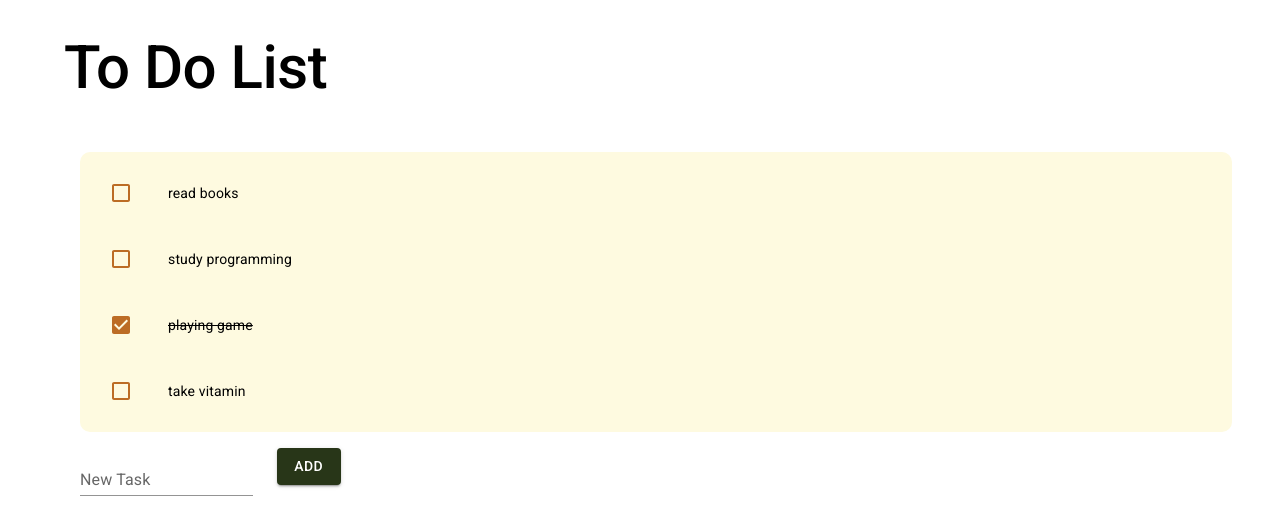
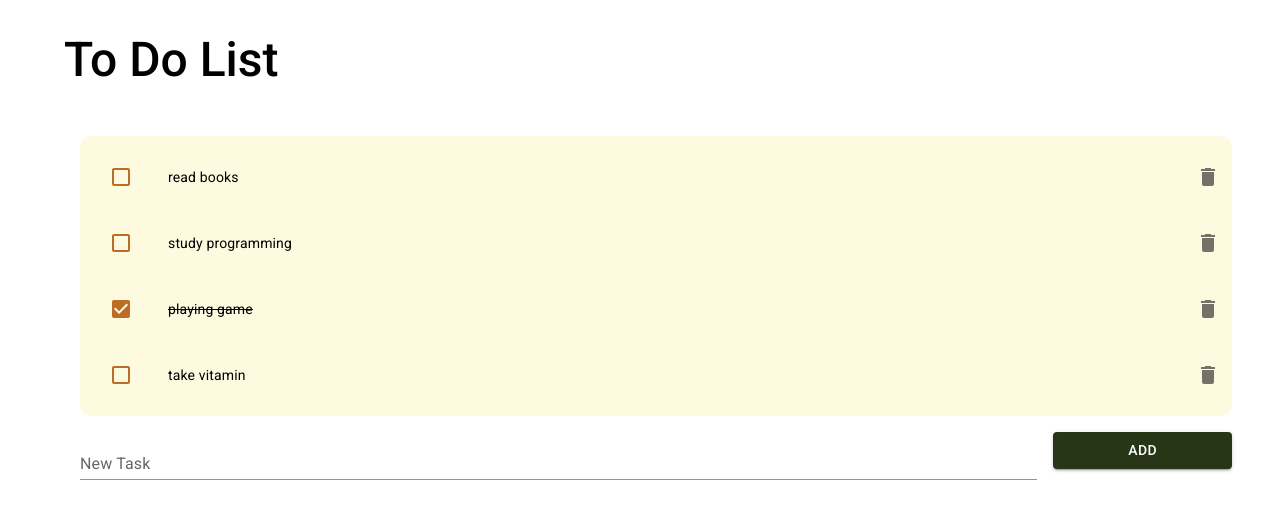
Before and after one commit to emma-kang/react-todolist, a React (Create React App) app in the folder front/: page / in a window 1280 px wide. Shown: the top 526 px of the page. Built offline with nearby package versions, Linux system fonts and the light colour scheme.

Commit message:
Modified front-end code
* change page title
* modified UI
* add delete button
* add icon package

```diff
--- a/front/package.json
+++ b/front/package.json
@@ -5,6 +5,7 @@
   "dependencies": {
     "@emotion/react": "^11.10.5",
     "@emotion/styled": "^11.10.5",
+    "@mui/icons-material": "^5.11.0",
     "@mui/material": "^5.11.3",
     "@testing-library/jest-dom": "^5.16.5",
     "@testing-library/react": "^13.4.0",
--- a/front/public/index.html
+++ b/front/public/index.html
@@ -6,7 +6,7 @@
     <meta name="theme-color" content="#000000" />
     <link rel="preconnect" href="https://fonts.googleapis.com"><link rel="preconnect" href="https://fonts.gstatic.com" crossorigin>
     <link href="https://fonts.googleapis.com/css2?family=Oswald:wght@400;500;600&family=Roboto:wght@400;500;700&display=swap" rel="stylesheet">
-    <title>React App</title>
+    <title>To Do App</title>
   </head>
   <body>
     <div id="root"></div>
--- a/front/src/components/MainContainer.js
+++ b/front/src/components/MainContainer.js
@@ -4,7 +4,7 @@ import TodoList from "./TodoList";
 export default function MainContainer() {
   return (
     <>
-      <Typography variant="h2" fontWeight={500} mt={4} mb={4}>To Do List</Typography>
+      <Typography variant="h3" fontWeight={500} mt={4} mb={4}>To Do List</Typography>
       <TodoList />
     </>
   )
--- a/front/src/components/TodoList.js
+++ b/front/src/components/TodoList.js
@@ -1,19 +1,36 @@
 import { useEffect, useState } from 'react';
 import TodoListItem from './TodoListItem';
-import {Box, Button, FormControl, Grid, List, Stack, TextField, Typography} from "@mui/material";
+import {Box, Button, Grid, List, Stack, TextField, Typography} from "@mui/material";
 import { mockTodos } from "../mock/todos";
 
 export default function TodoList() {
   const [todos, setTodos] = useState([]);
+  const [newTask, setNewTask] = useState('');
 
   useEffect(() => {
     // load mock data
     setTodos(mockTodos);
   }, []);
 
-  const addTodo = (newTask) => {
-    setTodos([...todos, newTask]);
+  const handleChange = (event) => {
+    setNewTask(event.target.value);
+  }
+
+  const handleKeyDown = (event) => {
+    if (event.keyCode === 13) addTodo();
+  }
+
+  const addTodo = () => {
+    if (newTask.trim() !== '') {
+      const newData =   {
+        "task": newTask,
+        "completed": false
+      }
+      setTodos([...todos, newData]);
+    }
     // following: call api to store new task
+    // userId should be current user id
+    // id will be auto-generated by server
   }
 
   return (
@@ -22,7 +39,7 @@ export default function TodoList() {
         <Grid item xs={12}>
           <Box sx={{bgcolor: '#fefae0', borderRadius: '10px', minHeight: 70, maxHeight: 412, overflowY: 'auto'}}>
             { todos.length > 0 ? (
-              <List sx={{ width: '100%', maxWidth: 360}}>
+              <List sx={{ width: '100%'}}>
                 {todos.map((item, index) => (
                   <TodoListItem key={index} todos={item}/>
                 ))}
@@ -30,17 +47,12 @@ export default function TodoList() {
             ) : <Typography p={3} color="#bc6c25">No Tasks</Typography>}
           </Box>
         </Grid>
-        <Grid item xs={12}>
-          <FormControl>
-            <Grid container item spacing={3} xs={12}>
-              <Grid item xs={8}>
-                <TextField id="task" variant="standard" label="New Task"/>
-              </Grid>
-              <Grid item xs={4}>
-                <Button variant="contained" onClick={addTodo} sx={{bgcolor: '#283618'}}>ADD</Button>
-              </Grid>
-            </Grid>
-          </FormControl>
+        <Grid item xs={12} sm={10}>
+          <TextField id="task" variant="standard" label="New Task" onChange={handleChange} onKeyDown={handleKeyDown}
+                     sx={{width: '100%'}}/>
+        </Grid>
+        <Grid item xs={12} sm={2}>
+          <Button variant="contained" onClick={addTodo} sx={{bgcolor: '#283618', width: '100%'}}>ADD</Button>
         </Grid>
       </Grid>
     </Stack>
--- a/front/src/components/TodoListItem.js
+++ b/front/src/components/TodoListItem.js
@@ -1,5 +1,6 @@
-import {Checkbox, ListItem, ListItemButton, ListItemIcon, ListItemText} from "@mui/material";
+import {Checkbox, IconButton, ListItem, ListItemButton, ListItemIcon, ListItemText} from "@mui/material";
 import {useState} from "react";
+import DeleteIcon from '@mui/icons-material/Delete';
 
 export default function TodoListItem({todos}) {
   const [checked, setChecked] = useState(todos.completed);
@@ -12,8 +13,20 @@ export default function TodoListItem({todos}) {
     // following: call api to store each todo's current status
   }
 
+  const handleDelete = () => {
+    console.log(`delete clicked, current todo id is ${todos.id}`)
+    // following: call api to delete the todo
+  }
+
   return (
-    <ListItem key={todos.id} sx={{width: '100%'}}>
+    <>
+      <ListItem key={todos.id} sx={{width: '100%'}}
+        secondaryAction={
+        <IconButton edge="end" aria-label="delete" onClick={handleDelete}>
+          <DeleteIcon />
+        </IconButton>
+        }
+      >
         <ListItemButton role={undefined} dense onClick={handleClick}>
           <ListItemIcon>
             <Checkbox
@@ -32,5 +45,6 @@ export default function TodoListItem({todos}) {
           <ListItemText id={todos.id} primary={todos.task} sx={{ textDecorationLine: checked ? 'line-through' : 'none'}}/>
         </ListItemButton>
       </ListItem>
+    </>
   )
 }
```
Also changed, not shown: 1 other file (tests, documents, lock files or other folders). Lines whose indentation alone changed are shown as unchanged.
